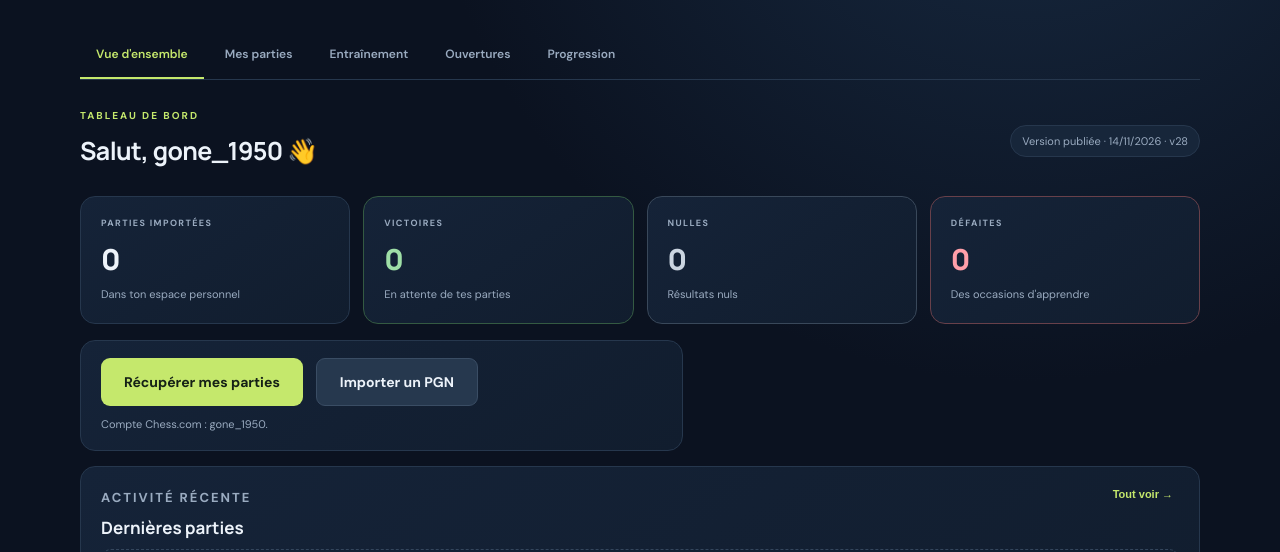
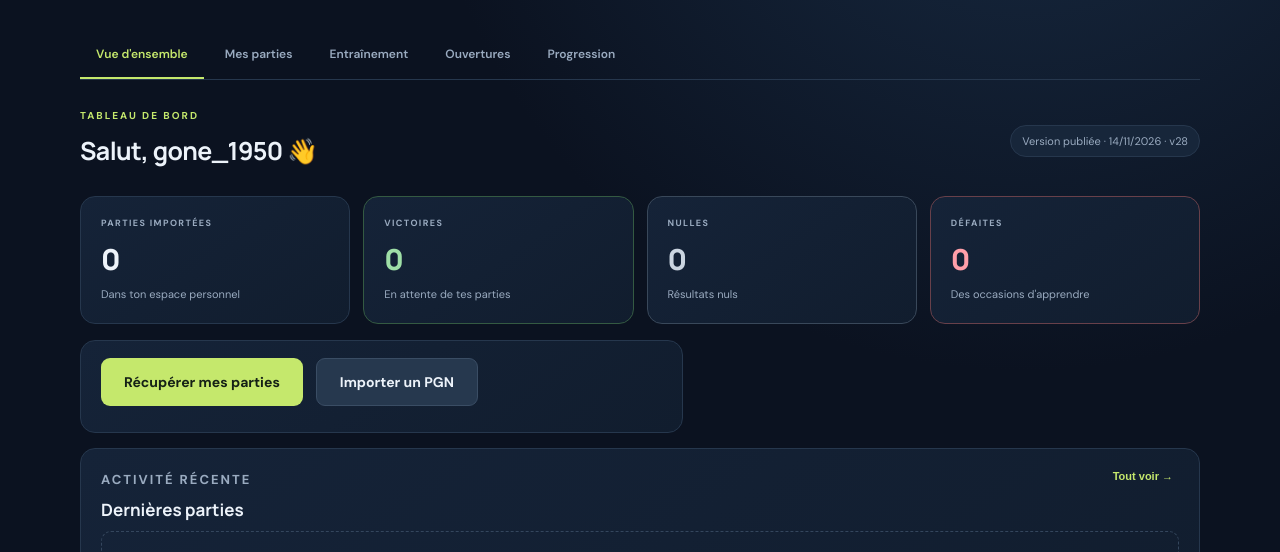
Before and after one commit to Thib1950/coach-echecs, a plain HTML site: page index.html in a window 1280 px wide. Shown: the part 228-780 px from the top of the page. Drawn offline with nearby package versions, Linux system fonts and the light colour scheme; no server answers.

Commit message:
Épurer le bloc d'import sur le tableau de bord (v28)

```diff
--- a/index.html
+++ b/index.html
@@ -50,7 +50,7 @@
         <div class="content-grid">
           <article class="surface import-card">
             <div class="button-row"><button class="primary-button" id="sync-button">Récupérer mes parties</button><label class="secondary-button file-button">Importer un PGN<input type="file" id="pgn-file" accept=".pgn,text/plain" hidden></label></div>
-            <p class="small muted" id="sync-message" aria-live="polite">Compte Chess.com : gone_1950.</p>
+            <p class="small muted" id="sync-message" aria-live="polite"></p>
           </article>
         </div>
         <article class="surface recent-surface"><div class="surface-heading"><div><p class="eyebrow">ACTIVITÉ RÉCENTE</p><h3>Dernières parties</h3></div><button class="text-button" data-goto="games">Tout voir →</button></div><div id="recent-games" class="empty-state">Tes parties apparaîtront ici après l'import.</div><p id="accuracy-queue-status" class="small muted" aria-live="polite"></p></article>
```
